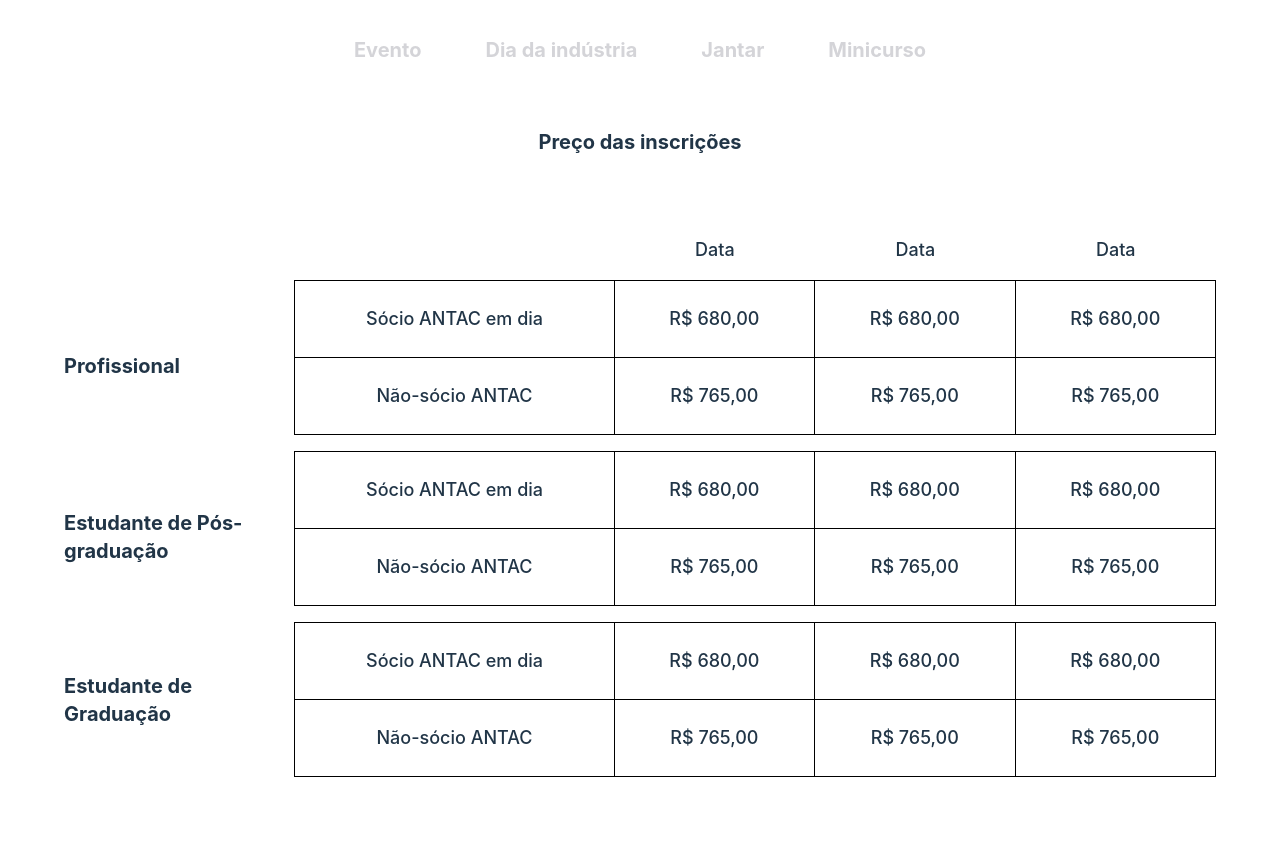
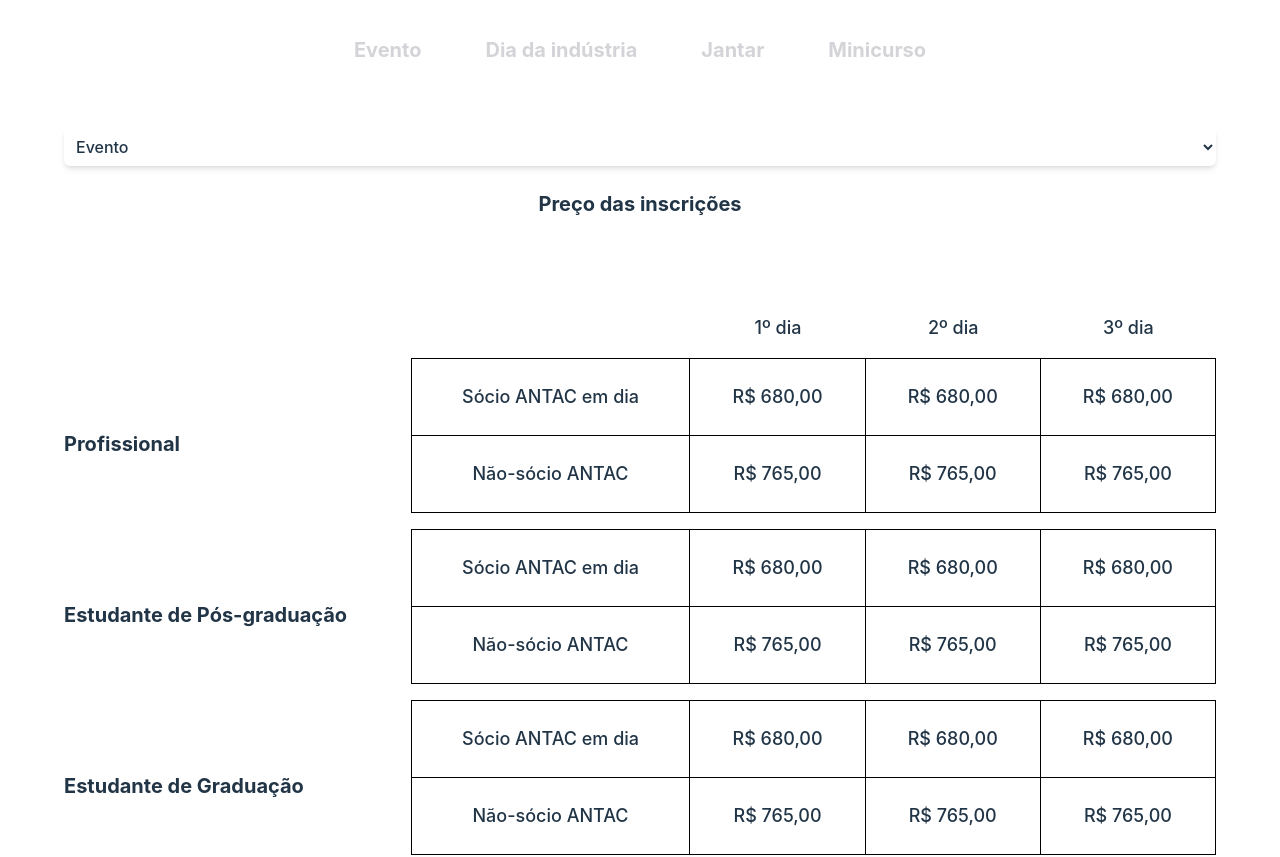
Before and after one commit to softeam-org/sibragecsbtic-web, a React (Vite) app: page /inscricoes in a window 1280 px wide. Shown: the part 1180-2037 px from the top of the page. Built offline with nearby package versions, Linux system fonts and the light colour scheme; what tailwind-nord would draw is missing.

Commit message:
Adaptado para responsivo

```diff
--- a/src/components/Courses.jsx
+++ b/src/components/Courses.jsx
@@ -32,7 +32,7 @@ const coursesData = [
 
 function Courses() {
   return (
-    <div className="bg-gray-50 py-20 px-3 sm:px-0">
+    <div className="bg-gray-50 py-20 px-3 lg:px-0">
       <div className="max-w-6xl mx-auto">
         <div className="mb-8">
           <h2 className="text-3xl font-bold text-gray-900">MiniCursos</h2>
--- a/src/components/Prices.jsx
+++ b/src/components/Prices.jsx
@@ -1,124 +1,150 @@
 import React from "react";
 
 function Prices() {
+  const [type, setType] = React.useState("Evento");
 
-    const [type, setType] = React.useState('Evento');
-
-
+  const rows = [
+    {
+      title: "Profissional",
+      price: {
+        antac: ["R$ 680,00", "R$ 680,00", "R$ 680,00"],
+        nonAntac: ["R$ 765,00", "R$ 765,00", "R$ 765,00"],
+      },
+    },
+    {
+      title: "Estudante de Pós-graduação",
+      price: {
+        antac: ["R$ 680,00", "R$ 680,00", "R$ 680,00"],
+        nonAntac: ["R$ 765,00", "R$ 765,00", "R$ 765,00"],
+      },
+    },
+    {
+      title: "Estudante de Graduação",
+      price: {
+        antac: ["R$ 680,00", "R$ 680,00", "R$ 680,00"],
+        nonAntac: ["R$ 765,00", "R$ 765,00", "R$ 765,00"],
+      },
+    },
+  ];
 
   return (
     <div className="text-nord0 pb-40 font-medium">
-      <div className="flex w-100 items-center justify-center gap-16 text-xl font-bold mb-16 text-zinc-300">
-        <div
-            onClick={() => setType('Evento')}
+      {/*Versão desktop */}
+      <div className="hidden md:flex w-100 items-center justify-center gap-16 text-xl font-bold mb-16 text-zinc-300">
+        <div onClick={() => setType("")}>
+          <p
+            className={`transition-all hover:text-nord0 hover:cursor-pointer ${
+              type === "Evento" ? "text-nord0" : ""
+            }`}
           >
-          <p className={`transition-all hover:text-nord0 hover:cursor-pointer ${type === 'Evento' ? 'text-nord0' : ''}`}>Evento</p>
+            Evento
+          </p>
         </div>
-        <div
-            onClick={() => setType('Dia da indústria')}
+        <div onClick={() => setType("Dia da indústria")}>
+          <p
+            className={`transition-all hover:text-nord0 hover:cursor-pointer ${
+              type === "Dia da indústria" ? "text-nord0" : ""
+            }`}
           >
-          <p className={`transition-all hover:text-nord0 hover:cursor-pointer ${type === 'Dia da indústria' ? 'text-nord0' : ''}`}>Dia da indústria</p>
+            Dia da indústria
+          </p>
         </div>
-        <div
-            onClick={() => setType('Jantar')}
+        <div onClick={() => setType("Jantar")}>
+          <p
+            className={`transition-all hover:text-nord0 hover:cursor-pointer ${
+              type === "Jantar" ? "text-nord0" : ""
+            }`}
           >
-          <p className={`transition-all hover:text-nord0 hover:cursor-pointer ${type === 'Jantar' ? 'text-nord0' : ''}`}>Jantar</p>
+            Jantar
+          </p>
         </div>
-        <div
-            onClick={() => setType('Minicurso')}
+        <div onClick={() => setType("Minicurso")}>
+          <p
+            className={`transition-all hover:text-nord0 hover:cursor-pointer ${
+              type === "Minicurso" ? "text-nord0" : ""
+            }`}
           >
-          <p className={`transition-all hover:text-nord0 hover:cursor-pointer ${type === 'Minicurso' ? 'text-nord0' : ''}`}>Minicurso</p>
+            Minicurso
+          </p>
         </div>
+      </div>
+
+      {/*Versão mobile */}
+      <div>
+        <select
+          id="type-select"
+          className="block w-full p-2 my-6 rounded-md bg-white border-gray-300 shadow-md  focus:border-zinc-300 focus:ring focus:ring-zinc-200 focus:ring-opacity-50"
+          value={type}
+          onChange={(event) => setType(event.target.value)}
+        >
+          <option value="Evento">Evento</option>
+          <option value="Dia da indústria">Dia da indústria</option>
+          <option value="Jantar">Jantar</option>
+          <option value="Minicurso">Minicurso</option>
+        </select>
       </div>
 
       <div className="mb-20 text-xl w-100 flex items-center justify-center text-nord0 font-bold">
         <h2>Preço das inscrições</h2>
       </div>
 
-      <div className="table w-full text-lg border-separate border-spacing-0">
+      {/*Versão desktop */}
+      <div className="overflow-x-scroll md:overflow-x-hidden py-4">
+        <div className=" table w-full text-lg border-separate border-spacing-0">
           <div className="table-header-group">
             <div className="table-row">
               <div className="table-cell"></div>
               <div className="table-cell"></div>
-            <div className="table-cell text-center pb-4">Data</div>
-            <div className="table-cell text-center pb-4">Data</div>
-            <div className="table-cell text-center pb-4">Data</div>
+              <div className="table-cell text-center pb-4">1º dia</div>
+              <div className="table-cell text-center pb-4">2º dia</div>
+              <div className="table-cell text-center pb-4">3º dia</div>
             </div>
           </div>
           <div className="table-row-group">
+            {rows.map((row) => {
+              return (
                 <div className="table-row">
-            <div className="table-cell font-bold text-xl align-middle pr-2">Profissional</div>
-            <div className="table-cell text-center">
-
-            <div className="px-7 py-6 border border-black">Sócio ANTAC em dia</div>
-            <div className="px-7 py-6 border border-black border-t-0" >Não-sócio ANTAC</div>
+                  <div className="table-cell font-bold text-xl align-middle pr-2">
+                    {row.title}
                   </div>
                   <div className="table-cell text-center">
-
-            <div className="px-7 py-6 border border-black border-l-0 border-b-0">R$ 680,00</div>
-            <div className="px-7 py-6 border border-black mb-4 border-l-0">R$ 765,00</div>
+                    <div className="px-7 pt-4 md:py-0 lg:py-6 border border-black">
+                      Sócio ANTAC em dia
+                    </div>
+                    <div className="px-7 mb-2 md:py-0 lg:py-6 border border-black border-t-0">
+                      Não-sócio ANTAC
+                    </div>
                   </div>
                   <div className="table-cell text-center">
-
-            <div className="px-7 py-6 border border-black border-l-0 border-b-0">R$ 680,00</div>
-            <div className="px-7 py-6 border border-black border-l-0">R$ 765,00</div>
+                    <div className="px-7 pt-4 pb-7 md:py-0 lg:py-6 border border-black border-l-0 border-b-0">
+                      {row.price.antac[0]}
+                    </div>
+                    <div className="px-7 pt-4 pb-3 md:py-0 lg:py-6 border border-black mb-4 border-l-0">
+                      {row.price.nonAntac[0]}
+                    </div>
                   </div>
                   <div className="table-cell text-center">
-
-            <div className="px-7 py-6 border border-black border-l-0 border-b-0">R$ 680,00</div>
-            <div className="px-7 py-6 border border-black border-l-0">R$ 765,00</div>
+                    <div className="px-7 pt-4 pb-7 md:py-0 lg:py-6 border border-black border-l-0 border-b-0">
+                      {row.price.antac[1]}
+                    </div>
+                    <div className="px-7 pt-4 pb-3 md:py-0 lg:py-6 border border-black border-l-0">
+                      {row.price.nonAntac[1]}
                     </div>
                   </div>
-          <div className="table-row">
-            <div className="table-cell  font-bold text-xl w-1/5  align-middle pr-2">Estudante de Pós-graduação</div>
                   <div className="table-cell text-center">
-
-            <div className="px-7 py-6 border border-black">Sócio ANTAC em dia</div>
-            <div className="px-7 py-6 border border-black border-t-0" >Não-sócio ANTAC</div>
+                    <div className="px-7 pt-4 pb-7 md:py-0 lg:py-6 border border-black border-l-0 border-b-0">
+                      {row.price.antac[2]}
                     </div>
-            <div className="table-cell text-center">
-
-            <div className="px-7 py-6 border border-black border-l-0 border-b-0">R$ 680,00</div>
-            <div className="px-7 py-6 border border-black mb-4 border-l-0">R$ 765,00</div>
-            </div>
-            <div className="table-cell text-center">
-
-            <div className="px-7 py-6 border border-black border-l-0 border-b-0">R$ 680,00</div>
-            <div className="px-7 py-6 border border-black border-l-0">R$ 765,00</div>
-            </div>
-            <div className="table-cell text-center">
-
-            <div className="px-7 py-6 border border-black border-l-0 border-b-0">R$ 680,00</div>
-            <div className="px-7 py-6 border border-black border-l-0">R$ 765,00</div>
-            </div>
-          </div>
-          <div className="table-row">
-            <div className="table-cell font-bold text-xl align-middle pr-2">Estudante de Graduação</div>
-            <div className="table-cell text-center">
-
-            <div className="px-7 py-6 border border-black">Sócio ANTAC em dia</div>
-            <div className="px-7 py-6 border border-black border-t-0" >Não-sócio ANTAC</div>
-            </div>
-            <div className="table-cell text-center">
-
-            <div className="px-7 py-6 border border-black border-l-0 border-b-0">R$ 680,00</div>
-            <div className="px-7 py-6 border border-black border-l-0">R$ 765,00</div>
-            </div>
-            <div className="table-cell text-center">
-
-            <div className="px-7 py-6 border border-black border-l-0 border-b-0">R$ 680,00</div>
-            <div className="px-7 py-6 border border-black border-l-0">R$ 765,00</div>
-            </div>
-            <div className="table-cell text-center">
-
-            <div className="px-7 py-6 border border-black border-l-0 border-b-0">R$ 680,00</div>
-            <div className="px-7 py-6 border border-black border-l-0">R$ 765,00</div>
+                    <div className="px-7 pt-4 pb-3 md:py-0 lg:py-6 border border-black border-l-0">
+                      {row.price.nonAntac[2]}
                     </div>
                   </div>
                 </div>
+              );
+            })}
           </div>
-
-
+        </div>
+      </div>
     </div>
   );
 }
```
Lines whose indentation alone changed are shown as unchanged.
